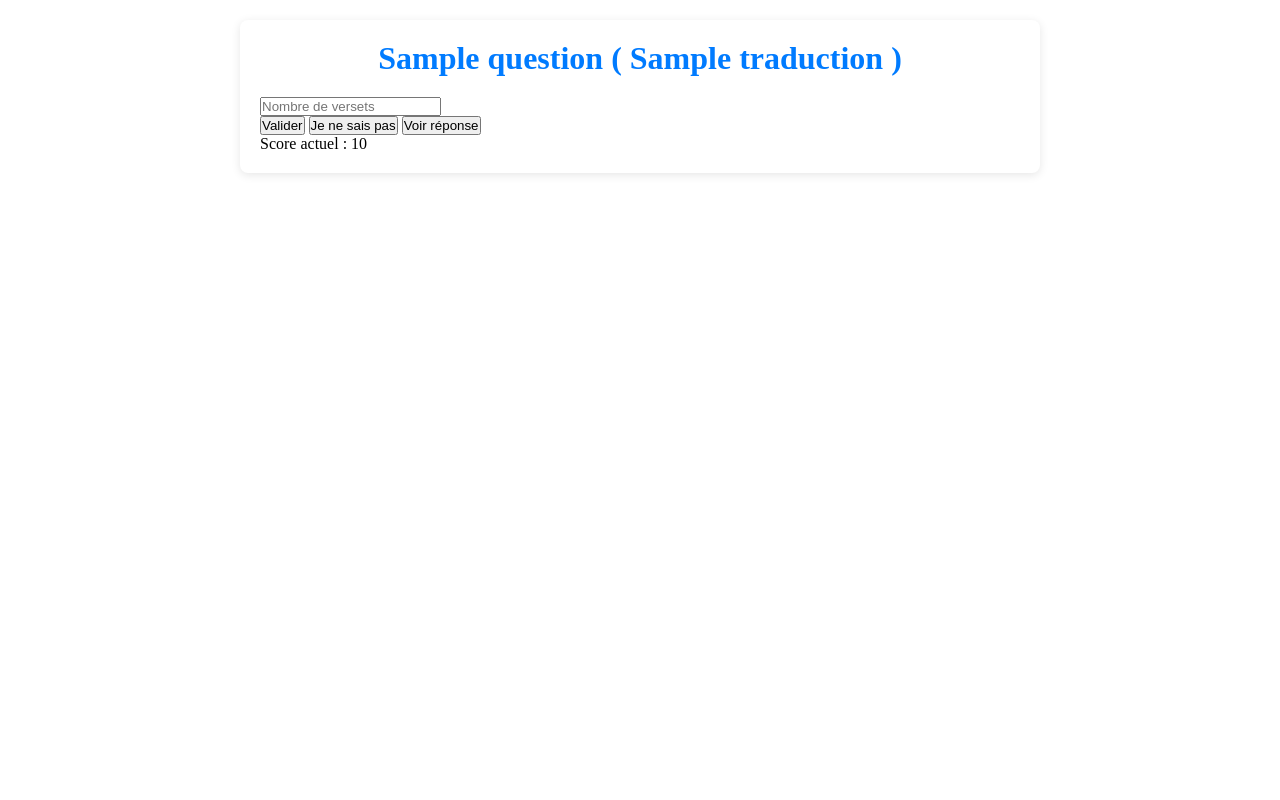
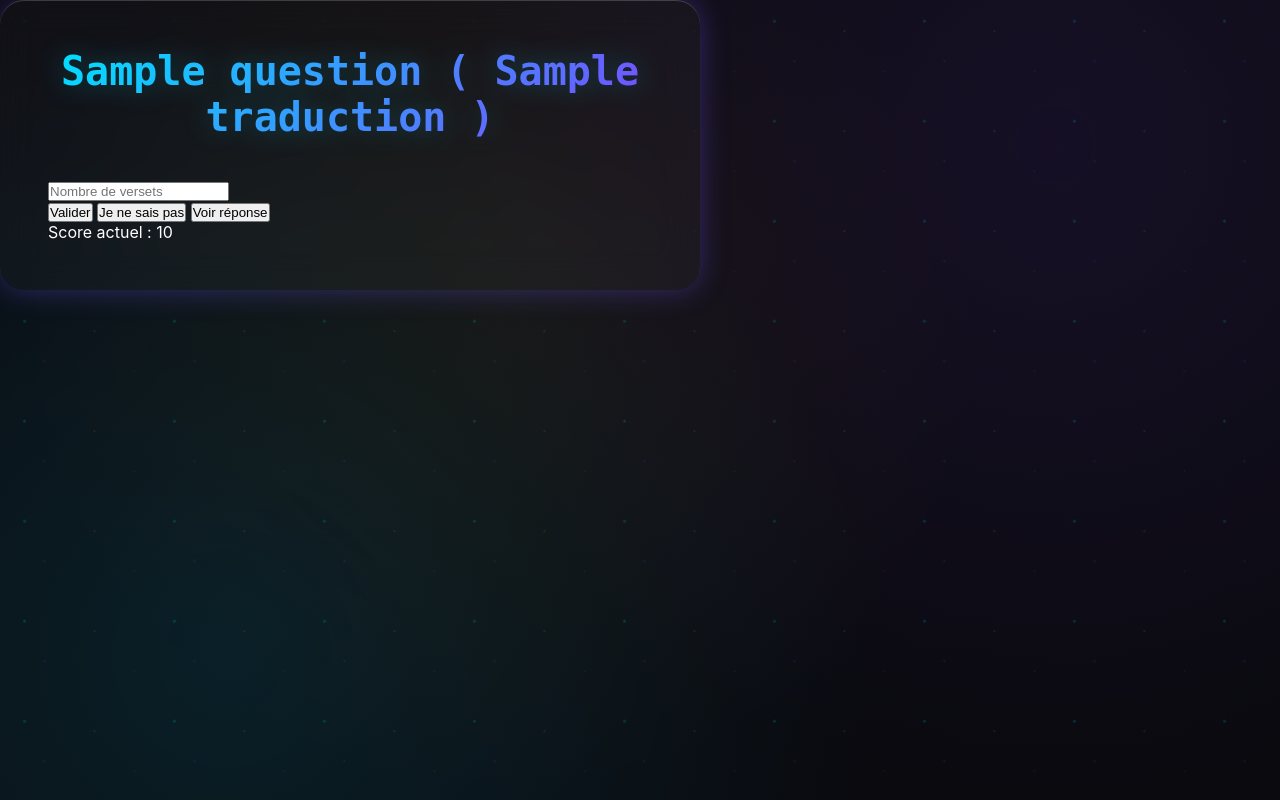
Before and after one commit to NezimK/QuizSuras, a Flask app: template templates/quiz_n1.html in a window 1280 px wide. Run offline with Flask 3, Linux system fonts and the light colour scheme; the template is opened without the code that fills it: most values are stand-ins (such as "Sample title", 1, 10 or a date in 2020).

Commit message:
add design

```diff
--- a/static/quiz_n1.css
+++ b/static/quiz_n1.css
@@ -1,93 +1,139 @@
-/* Réinitialisation */
-* {
-  margin: 0;
-  padding: 0;
-  box-sizing: border-box;
+:root {
+    --primary: #00d4ff;
+    --secondary: #7c3aed;
+    --accent: #f59e0b;
+    --success: #10b981;
+    --danger: #ef4444;
+    --warning: #f59e0b;
+    --bg-primary: #0a0a0f;
+    --bg-secondary: #1a1a2e;
+    --bg-card: rgba(255, 255, 255, 0.03);
+    --bg-glass: rgba(255, 255, 255, 0.1);
+    --text-primary: #ffffff;
+    --text-secondary: #a0a9c0;
+    --text-muted: #6b7280;
+    --glow-primary: 0 0 20px rgba(0, 212, 255, 0.3);
+    --glow-secondary: 0 0 30px rgba(124, 58, 237, 0.4);
+    --glow-accent: 0 0 25px rgba(245, 158, 11, 0.4);
 }
 
-/* Corps de la page */
-body.quiz {
-  font-family: 'Arial', sans-serif;
-  background-color: #f4f4f4;
-  color: #333;
-  padding: 20px;
+* { margin: 0; padding: 0; box-sizing: border-box; }
+
+body {
+    font-family: 'Inter', sans-serif;
+    background: var(--bg-primary);
+    color: var(--text-primary);
+    min-height: 100vh;
+    overflow-x: hidden;
+    position: relative;
 }
 
-/* Conteneur principal */
-.quiz-container {
-  max-width: 800px;
-  margin: 20px auto;
-  padding: 20px;
-  background-color: #fff;
-  border-radius: 8px;
-  box-shadow: 0 2px 10px rgba(0, 0, 0, 0.1);
+body::before {
+    content: '';
+    position: fixed;
+    top: 0; left: 0;
+    width: 100%; height: 100%;
+    background:
+        radial-gradient(circle at 20% 80%, rgba(0,212,255,0.1) 0%, transparent 50%),
+        radial-gradient(circle at 80% 20%, rgba(124,58,237,0.1) 0%, transparent 50%),
+        radial-gradient(circle at 40% 40%, rgba(245,158,11,0.05) 0%, transparent 50%);
+    animation: backgroundShift 20s ease-in-out infinite;
+    z-index: -2;
 }
 
-/* Titre */
-.quiz-title {
-  font-size: 2em;
-  margin-bottom: 20px;
-  text-align: center;
-  color: #007BFF;
+body::after {
+    content: '';
+    position: fixed;
+    top: 0; left: 0;
+    width: 100%; height: 100%;
+    background-image:
+        radial-gradient(2px 2px at 20px 30px, rgba(0,212,255,0.3), transparent),
+        radial-gradient(2px 2px at 40px 70px, rgba(124,58,237,0.2), transparent),
+        radial-gradient(1px 1px at 90px 40px, rgba(245,158,11,0.4), transparent),
+        radial-gradient(1px 1px at 130px 80px, rgba(16,185,129,0.3), transparent);
+    background-repeat: repeat;
+    background-size: 150px 100px;
+    animation: particleFloat 30s linear infinite;
+    z-index: -1;
 }
 
-/* Question */
-.question {
-  font-size: 1.2em;
-  margin: 15px 0;
+@keyframes backgroundShift {
+    0%,100% { transform: scale(1) rotate(0deg); }
+    50% { transform: scale(1.1) rotate(0.5deg); }
 }
 
-/* Options */
-.option {
-  display: block;
-  font-size: 1em;
-  padding: 10px;
-  margin: 10px 0;
-  background-color: #f0f0f0;
-  border: 1px solid #ddd;
-  border-radius: 4px;
-  cursor: pointer;
-  transition: background-color 0.3s;
+@keyframes particleFloat {
+    0% { transform: translateY(0) translateX(0); }
+    50% { transform: translateY(-20px) translateX(10px); }
+    100% { transform: translateY(0) translateX(0); }
 }
 
-.option:hover {
-  background-color: #e9ecef;
+.main-container {
+    min-height: 100vh;
+    display: flex;
+    align-items: center;
+    justify-content: center;
+    padding: 2rem;
+    position: relative;
 }
 
-/* Bouton de soumission */
-.submit-button {
-  display: block;
-  width: 100%;
-  padding: 10px;
-  margin-top: 20px;
-  background-color: #007BFF;
-  color: white;
-  border: none;
-  border-radius: 4px;
-  font-size: 1.2em;
-  cursor: pointer;
-  transition: background-color 0.3s;
+.quiz-container {
+    background: var(--bg-card);
+    backdrop-filter: blur(20px);
+    border-radius: 24px;
+    padding: 3rem;
+    width: 100%; max-width: 700px;
+    position: relative;
+    box-shadow: var(--glow-primary), inset 0 1px 0 rgba(255,255,255,0.1);
+    animation: containerPulse 4s ease-in-out infinite;
 }
 
-.submit-button:hover {
-  background-color: #0056b3;
+@keyframes containerPulse {
+    0%,100% { box-shadow: var(--glow-primary), inset 0 1px 0 rgba(255,255,255,0.1); }
+    50%  { box-shadow: var(--glow-secondary), inset 0 1px 0 rgba(255,255,255,0.2); }
 }
 
-/* Responsive */
-@media (max-width: 600px) {
-  .quiz-container {
-    padding: 15px;
-  }
+.progress-bar { position: absolute; top:0; left:0; right:0; height:4px; background: rgba(255,255,255,0.1); border-radius:24px 24px 0 0; overflow:hidden; }
+.progress-fill { height:100%; background: linear-gradient(90deg,var(--primary),var(--secondary)); width:30%; transition: width .8s ease; box-shadow: 0 0 10px rgba(0,212,255,0.5); }
+.score-badge { position:absolute; top:-15px; right:2rem; background: linear-gradient(135deg,var(--success),#059669); color:#fff; padding:.8rem 1.5rem; border-radius:50px; font-weight:600; font-size:.9rem; box-shadow:var(--glow-primary); border:2px solid rgba(255,255,255,0.2); animation:scoreGlow 2s ease-in-out infinite; }
+@keyframes scoreGlow { 0%,100%{transform:scale(1);} 50%{transform:scale(1.05);} }
 
-  .quiz-title {
-    font-size: 1.5em;
-  }
+.quiz-title { font-family:'Orbitron',monospace; font-size:2.5rem; font-weight:700; text-align:center; margin-bottom:2.5rem; background: linear-gradient(135deg,var(--primary),var(--secondary)); -webkit-background-clip: text;
+background-clip: text; -webkit-text-fill-color:transparent; text-shadow:0 0 30px rgba(0,212,255,.3); animation:titleGlow 3s ease-in-out infinite; }
+@keyframes titleGlow { 0%,100%{filter:brightness(1);} 50%{filter:brightness(1.2);} }
 
-  .question, .option {
-    font-size: 1em;
-  }
+.quiz-subtitle { text-align:center; color:var(--text-secondary); font-size:1.1rem; margin-bottom:3rem; font-weight:300; }
 
-  .submit-button {
-    font-size: 1em;
-  }
+.form-container { display:flex; flex-direction:column; gap:2rem; }
+.input-group { position:relative; }
+.input-label { display:block; font-size:.9rem; font-weight:500; color:var(--text-secondary); margin-bottom:.8rem; text-transform:uppercase; letter-spacing:.1em; }
+.futuristic-input { width:100%; padding:1.2rem 1.5rem; background:rgba(255,255,255,0.05); border:2px solid rgba(255,255,255,0.1); border-radius:16px; color:var(--text-primary); font-size:1.1rem; font-weight:500; transition:all .3s ease; backdrop-filter:blur(10px); }
+.futuristic-input:focus { outline:none; border-color:var(--primary); background:rgba(0,212,255,0.1); box-shadow:var(--glow-primary), inset 0 1px 0 rgba(255,255,255,0.1); transform:translateY(-2px); }
+.futuristic-input::placeholder { color:var(--text-muted); }
+
+.actions-grid { display:grid; grid-template-columns: repeat(3,1fr); gap:1.5rem; margin-top:2rem; }
+.futuristic-btn { position:relative; padding:1.2rem 2rem; border:none; border-radius:16px; font-size:1rem; font-weight:600; cursor:pointer; transition:all .3s ease; text-transform:uppercase; letter-spacing:.05em; overflow:hidden; background:rgba(255,255,255,0.05); color:var(--text-primary); border:2px solid rgba(255,255,255,0.1); backdrop-filter:blur(10px); }
+.futuristic-btn::before { content:''; position:absolute; top:0; left:-100%; width:100%; height:100%; background:linear-gradient(90deg,transparent,rgba(255,255,255,0.2),transparent); transition:left .5s; }
+.futuristic-btn:hover::before { left:100%; }
+.futuristic-btn:hover { transform:translateY(-3px); box-shadow:0 10px 30px rgba(0,0,0,0.3); }
+
+.btn-primary { background: linear-gradient(135deg,var(--primary),#0891b2); border-color:var(--primary); box-shadow:var(--glow-primary); }
+.btn-primary:hover { box-shadow:0 15px 35px rgba(0,212,255,0.4),0 5px 15px rgba(0,0,0,0.3); }
+.btn-secondary { background: linear-gradient(135deg,var(--text-muted),#4b5563); }
+.btn-secondary:hover { background: linear-gradient(135deg,#6b7280,#374151); }
+.btn-warning { background: linear-gradient(135deg,var(--warning),#d97706); box-shadow:var(--glow-accent); }
+.btn-warning:hover { box-shadow:0 15px 35px rgba(245,158,11,0.4),0 5px 15px rgba(0,0,0,0.3); }
+
+.answer-section { background:rgba(0,212,255,0.1); border:2px solid rgba(0,212,255,0.3); border-radius:20px; padding:2rem; margin-top:2rem; backdrop-filter:blur(15px); animation:answerSlideIn .6s ease-in-out; }
+@keyframes answerSlideIn { from{opacity:0;transform:translateY(20px) scale(.95);} to{opacity:1;transform:translateY(0) scale(1);} }
+
+.quiz-container:hover { transform:translateY(-5px); transition:transform .3s ease; }
+
+@media (min-width:1400px) {
+    .quiz-container { max-width:900px; padding:4rem; }
+    .quiz-title { font-size:3rem; }
+    .actions-grid { gap:2rem; }
 }
+
+.typing-effect { overflow:hidden; white-space:nowrap; animation:typing 2s steps(20) 1s both; }
+@keyframes typing { from{width:0;} to{width:100%;} }
```
